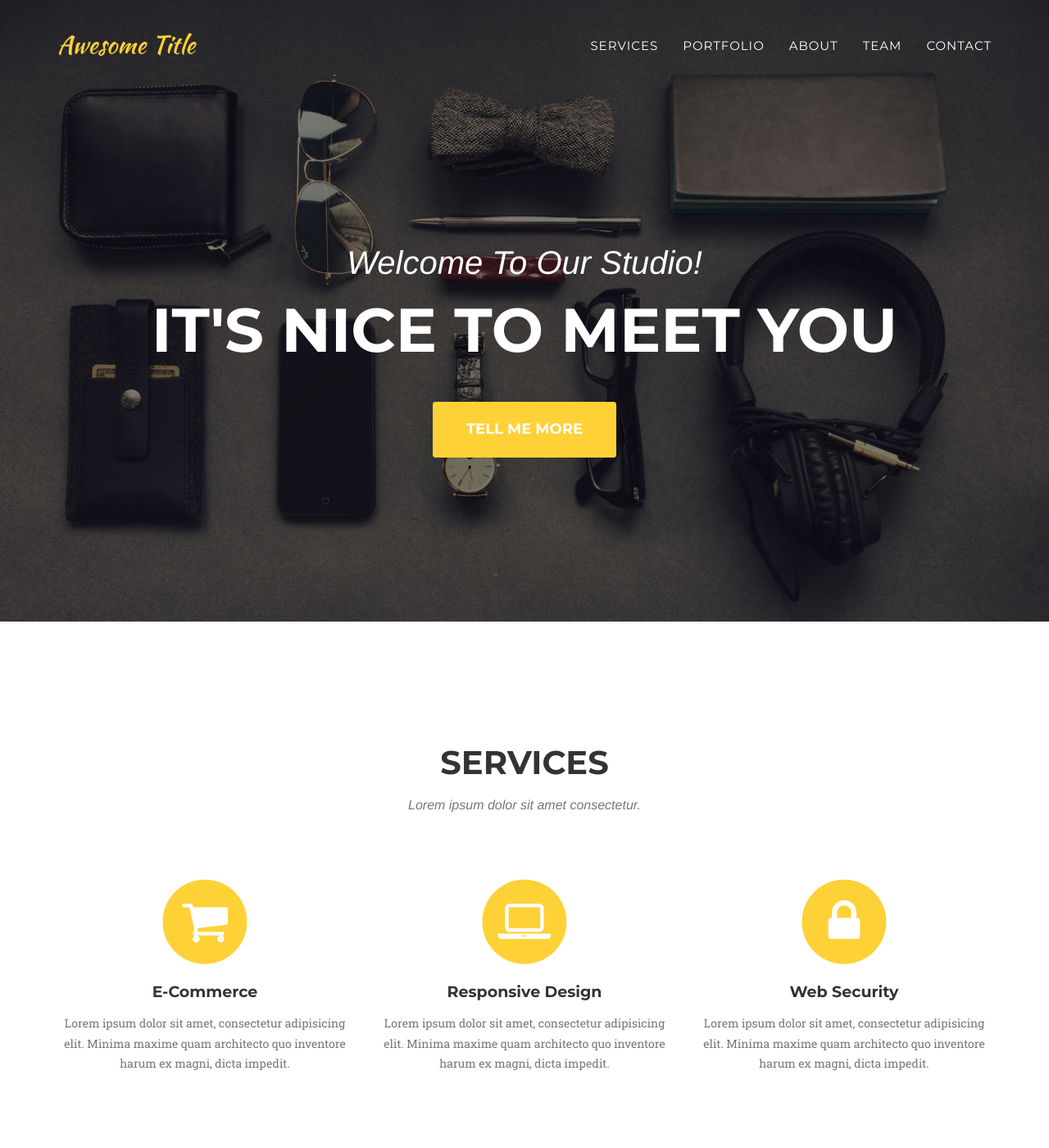
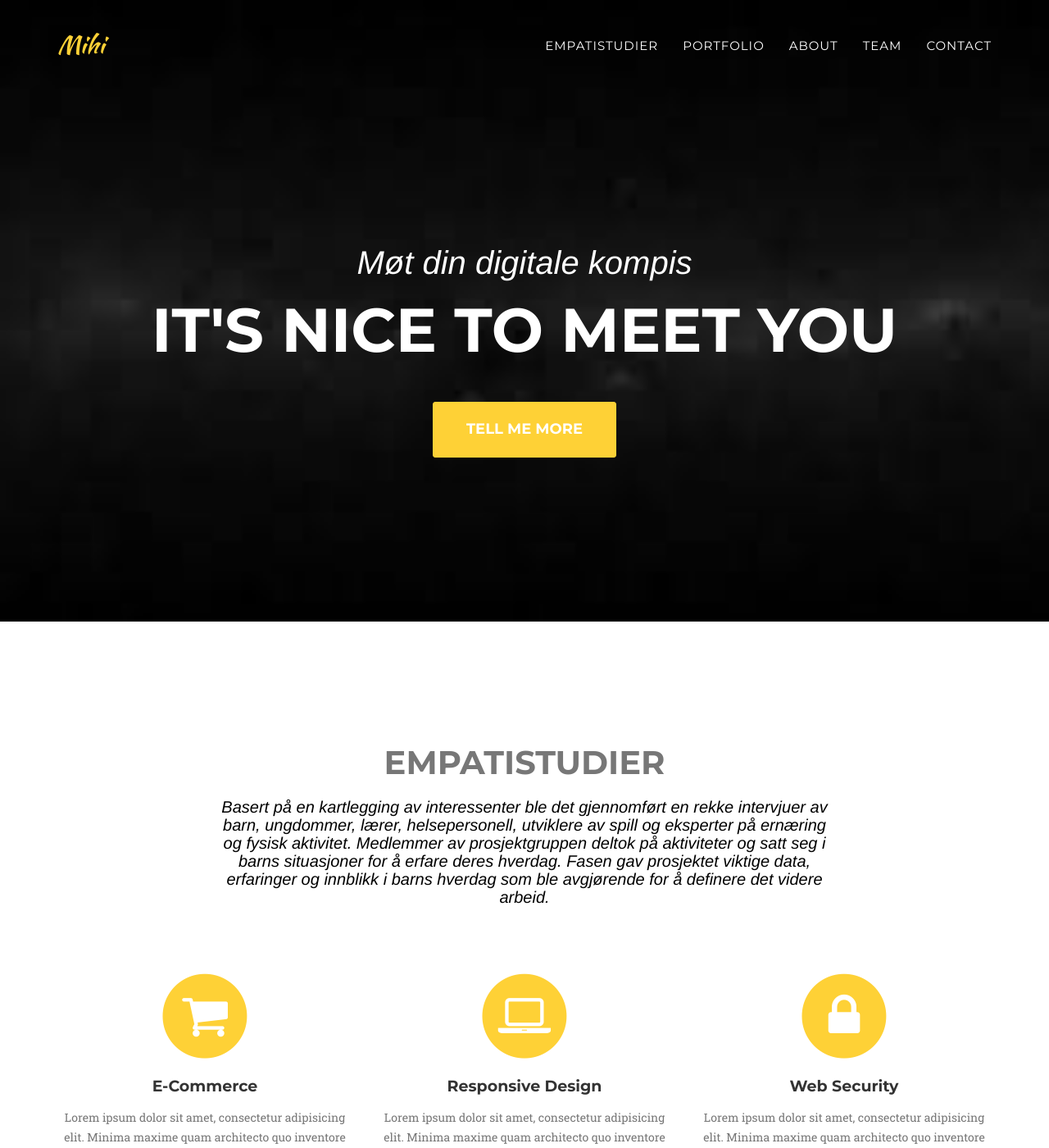
Before and after one commit to larsmathiesen/mihi, a Jekyll site: the page built from index.html, in a window 1280 px wide and 1400 px high. Shown: the whole window at 82% size. Built offline with Jekyll 4.4.1, drawn with Linux system fonts in a browser that asks for light colours; some web fonts are replaced; some of the changed text lies outside the part shown.

Commit message:
Endret bilde og tekster

```diff
--- a/_config.yml
+++ b/_config.yml
@@ -2,8 +2,8 @@ url: https://larsmathiesen.github.io
 baseurl: /mihi/
 
 # Site settings
-title: Awesome Title
-email: your-email@domain.com
+title: Mihi
+email: post@mihigames.com
 description: "Write an awesome description for your new site here. You can edit this line in _config.yml. It will appear in your document head meta (for Google search results) and in your feed.xml site description."
 
 # Color settings (hex-codes without the leading hash-tag)
--- a/_includes/css/agency.css
+++ b/_includes/css/agency.css
@@ -266,7 +266,8 @@ header {
     text-align: center;
     color: #fff;
     background-attachment: scroll;
-    background-image: url(img/header-bg.jpg);
+    /* background-image: url(img/header-bg.jpg); */
+	background-image: url(img/bilde_svart.jpg);
     background-position: center center;
     background-repeat: none;
     -webkit-background-size: cover;
@@ -335,9 +336,10 @@ section h3.section-subheading {
     margin-bottom: 75px;
     text-transform: none;
     font-family: "Droid Serif","Helvetica Neue",Helvetica,Arial,sans-serif;
-    font-size: 16px;
+    font-size: 20px;
     font-style: italic;
     font-weight: 400;
+	color:black;
 }
 
 @media(min-width:768px) {
--- /dev/null
+++ b/_includes/empatistudier.html
@@ -0,0 +1,38 @@
+<!-- Services Section -->
+    <section id="empatistudier">
+        <div class="container">
+            <div class="row">
+                <div class="col-lg-8 col-lg-push-2 col-lg-pull-2 text-center text-muted">
+                    <h2 class="section-heading">Empatistudier</h2>
+                    <h3 class="section-subheading">Basert på en kartlegging av interessenter ble det gjennomført en rekke intervjuer av barn, ungdommer, lærer, helsepersonell, utviklere av spill og eksperter på ernæring og fysisk aktivitet. Medlemmer av prosjektgruppen deltok på aktiviteter og satt seg i barns situasjoner for å erfare deres hverdag.
+Fasen gav prosjektet viktige data, erfaringer og innblikk i barns hverdag som ble avgjørende for å definere det videre arbeid.</h3>
+                </div>
+            </div>
+            <div class="row text-center">
+                <div class="col-md-4">
+                    <span class="fa-stack fa-4x">
+                        <i class="fa fa-circle fa-stack-2x text-primary"></i>
+                        <i class="fa fa-shopping-cart fa-stack-1x fa-inverse"></i>
+                    </span>
+                    <h4 class="service-heading">E-Commerce</h4>
+                    <p class="text-muted">Lorem ipsum dolor sit amet, consectetur adipisicing elit. Minima maxime quam architecto quo inventore harum ex magni, dicta impedit.</p>
+                </div>
+                <div class="col-md-4">
+                    <span class="fa-stack fa-4x">
+                        <i class="fa fa-circle fa-stack-2x text-primary"></i>
+                        <i class="fa fa-laptop fa-stack-1x fa-inverse"></i>
+                    </span>
+                    <h4 class="service-heading">Responsive Design</h4>
+                    <p class="text-muted">Lorem ipsum dolor sit amet, consectetur adipisicing elit. Minima maxime quam architecto quo inventore harum ex magni, dicta impedit.</p>
+                </div>
+                <div class="col-md-4">
+                    <span class="fa-stack fa-4x">
+                        <i class="fa fa-circle fa-stack-2x text-primary"></i>
+                        <i class="fa fa-lock fa-stack-1x fa-inverse"></i>
+                    </span>
+                    <h4 class="service-heading">Web Security</h4>
+                    <p class="text-muted">Lorem ipsum dolor sit amet, consectetur adipisicing elit. Minima maxime quam architecto quo inventore harum ex magni, dicta impedit.</p>
+                </div>
+            </div>
+        </div>
+    </section>
--- a/_includes/footer.html
+++ b/_includes/footer.html
@@ -1,8 +1,8 @@
   <footer>
         <div class="container">
             <div class="row">
-                <div class="col-md-4">
-                    <span class="copyright">Copyright &copy; {{ site.title }} 2014</span>
+                <div class="col-md-4 ">
+                    <span class="copyright">Copyright &copy; {{ site.title }} {{ site.time | date: '%Y' }}</span>
                 </div>
                 <div class="col-md-4">
                     <ul class="list-inline social-buttons">
--- a/_includes/header.html
+++ b/_includes/header.html
@@ -19,7 +19,7 @@
                         <a href="#page-top"></a>
                     </li>
                     <li>
-                        <a class="page-scroll" href="#services">Services</a>
+                        <a class="page-scroll" href="#empatistudier">Empatistudier</a>
                     </li>
                     <li>
                         <a class="page-scroll" href="#portfolio">Portfolio</a>
@@ -44,9 +44,9 @@
     <header>
         <div class="container">
             <div class="intro-text">
-                <div class="intro-lead-in">Welcome To Our Studio!</div>
+                <div class="intro-lead-in">Møt din digitale kompis</div>
                 <div class="intro-heading">It's Nice To Meet You</div>
-                <a href="#services" class="page-scroll btn btn-xl">Tell Me More</a>
+                <a href="#empatistudier" class="page-scroll btn btn-xl">Tell Me More</a>
             </div>
         </div>
     </header>
--- a/_layouts/default.html
+++ b/_layouts/default.html
@@ -7,7 +7,12 @@
     <body id="page-top" class="index">
 
     {% include header.html %}
+
+	{% comment %}
     {% include services.html %}
+	{% endcomment %}
+
+	{% include empatistudier.html %}
     {% include portfolio_grid.html %}
     {% include about.html %}
     {% include team.html %}
```
Also changed, not shown: services_1.html (added, +38 -0 lines), img/bilde_svart.jpg (added).
